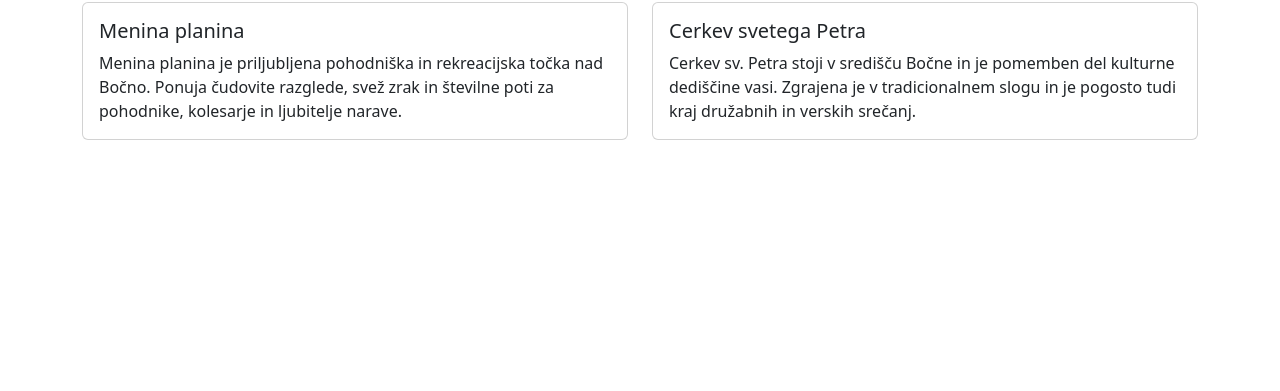
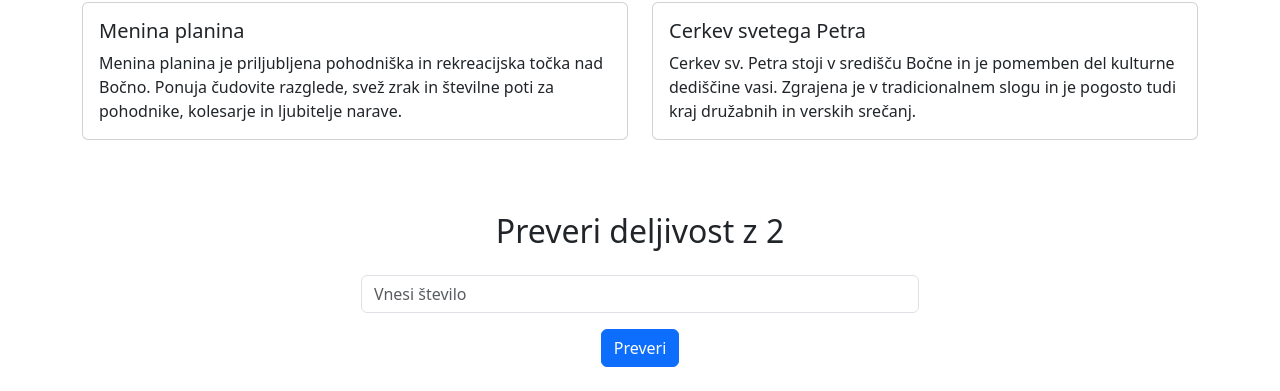
Before and after one commit to bucobocna/Vaja-git-3trb, a plain HTML site: page index.html in a window 1280 px wide. Shown: the part 600-991 px from the top of the page. Before the commit the page ends 800 px from the top, so only its background shows below. Drawn offline with nearby package versions, Linux system fonts and the light colour scheme.

Commit message:
Update index.html

```diff
--- a/index.html
+++ b/index.html
@@ -40,6 +40,32 @@
     </div>
 </div>
         </section>
+        <section id="deljivost" class="mt-5">
+            <h2 class="text-center mb-4">Preveri deljivost z 2</h2>
+            <div class="text-center">
+                <input type="number" id="stevilo" class="form-control w-50 mx-auto mb-3" placeholder="Vnesi število">
+                <button onclick="preveriDeljivost()" class="btn btn-primary">Preveri</button>
+                <p id="rezultat" class="mt-3"></p>
+            </div>
+        </section>
+
+        <script>
+            function preveriDeljivost() {
+                const stevilo = document.getElementById("stevilo").value;
+                const rezultat = document.getElementById("rezultat");
+
+                if (stevilo === "") {
+                    rezultat.textContent = "Prosim, vnesi število.";
+                    return;
+                }
+
+                if (stevilo % 2 === 0) {
+                    rezultat.textContent = stevilo + " je deljivo z 2.";
+                } else {
+                    rezultat.textContent = stevilo + " ni deljivo z 2.";
+                }
+            }
+        </script>
     </main>
 
 </body>
```
